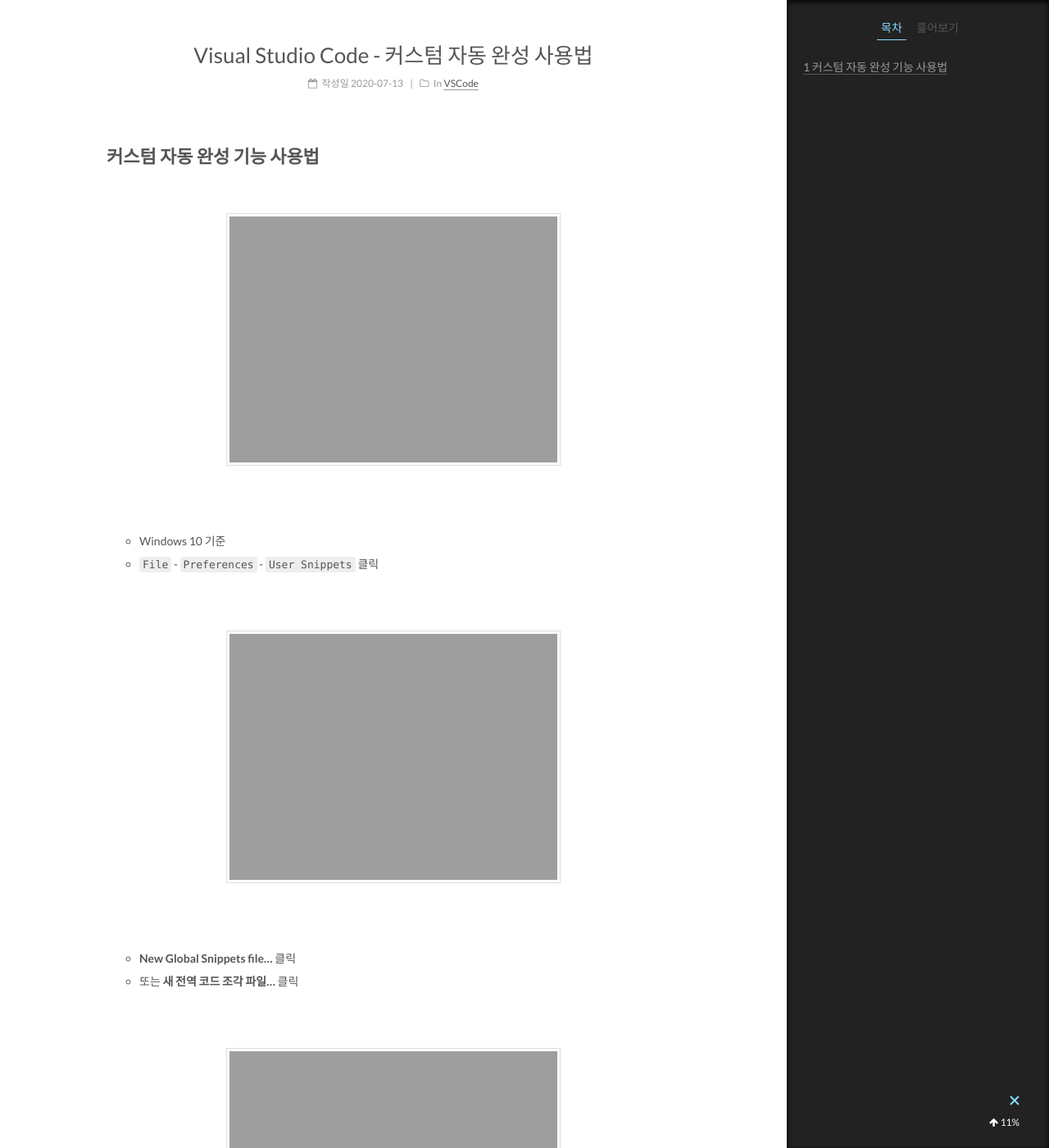
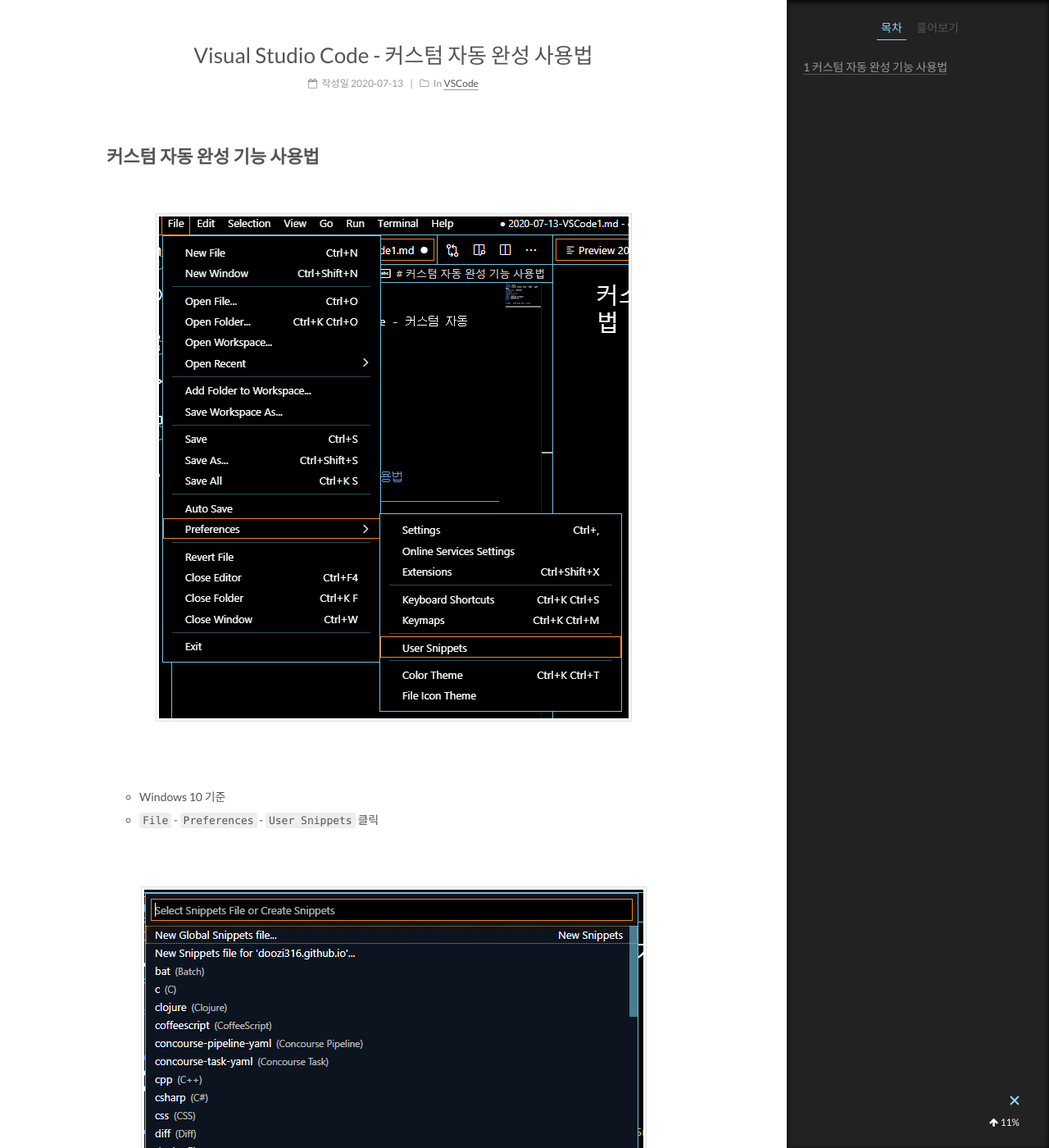
Before and after one commit to doozi316/doozi316.github.io, a Jekyll site: the page built from _posts/2020-07-13-VSCode1.md, in a window 1280 px wide and 1400 px high, scrolled down 293 px. Shown: the whole window at 82% size. Built offline with Jekyll 4.4.1, drawn with Linux system fonts in a browser that asks for light colours; comment, search, counter and statistics services are not loaded.

Commit message:
TIL8, VSCode1 Modify

```diff
--- a/_posts/2020-07-13-VSCode1.md
+++ b/_posts/2020-07-13-VSCode1.md
@@ -13,7 +13,7 @@ date: 2020-07-13
 
 <br/>
 
-![](https://doozi316.github.io/assets/images/VSCode/1.png)
+![](https://doozi316.github.io/assets/images/VSCode1/1.png)
 
 <br/>
 
@@ -22,7 +22,7 @@ date: 2020-07-13
 
 <br/>
 
-![](https://doozi316.github.io/assets/images/VSCode/2.png)
+![](https://doozi316.github.io/assets/images/VSCode1/2.png)
 
 <br/>
 
@@ -31,7 +31,7 @@ date: 2020-07-13
 
 <br/>
 
-![](https://doozi316.github.io/assets/images/VSCode/3.png)
+![](https://doozi316.github.io/assets/images/VSCode1/3.png)
 
 <br/>
 
@@ -40,7 +40,7 @@ date: 2020-07-13
 
 <br/>
 
-![](https://doozi316.github.io/assets/images/VSCode/4.png)
+![](https://doozi316.github.io/assets/images/VSCode1/4.png)
 
 <br/>
 
@@ -97,7 +97,7 @@ date: 2020-07-13
 - 이 파일을 저장한다.
 <Br/>
 
-![](https://doozi316.github.io/assets/images/VSCode/5.png)
+![](https://doozi316.github.io/assets/images/VSCode1/5.png)
 
 <br/>
 
```
Also changed, not shown: _posts/2020-07-13-TIL8.md (+1 -1 lines).
